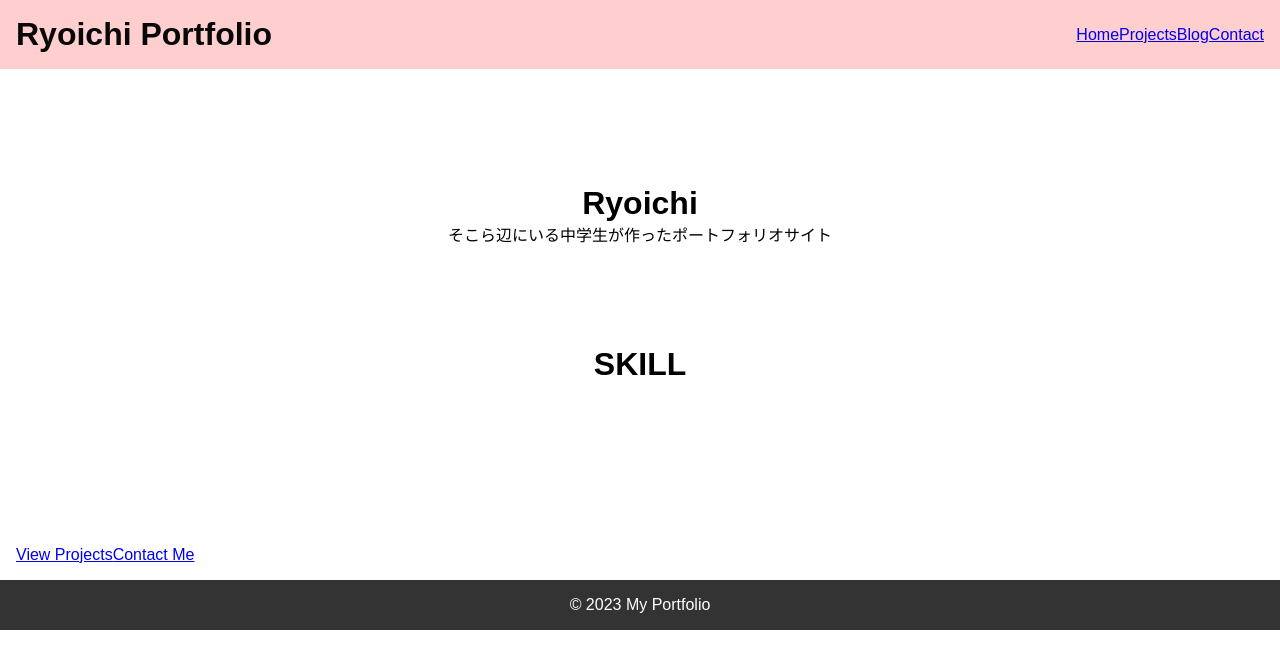
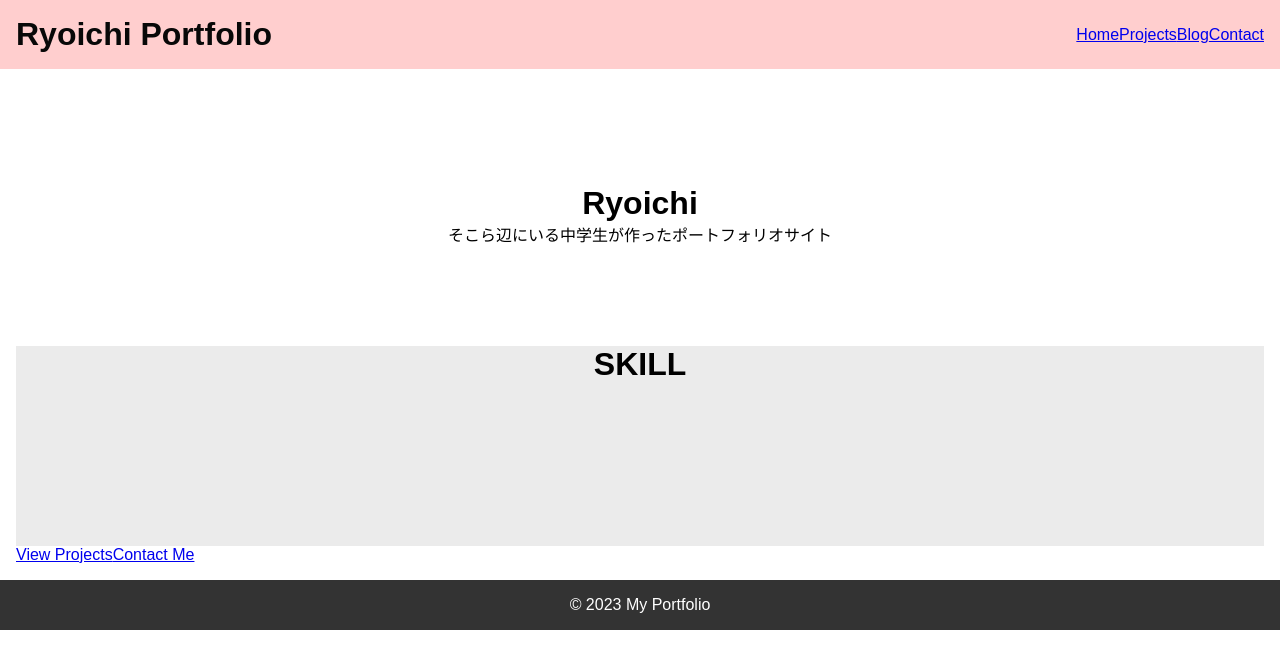
Before and after one commit to Ryoichi1222/Nuxt-portfolio, a Nuxt app: page / in a window 1280 px wide. Shown: the top 668 px of the page. Built offline with nearby package versions, Linux system fonts and the light colour scheme.

Commit message:
index.vue

```diff
--- a/pages/index.vue
+++ b/pages/index.vue
@@ -32,7 +32,7 @@ div {
 
 .skill {
   height: 200px;
-  background-color: rgb(255, 255, 255);
+  background-color: rgba(230, 230, 230, 0.767);
   text-align: center;
 }
 </style>
```
